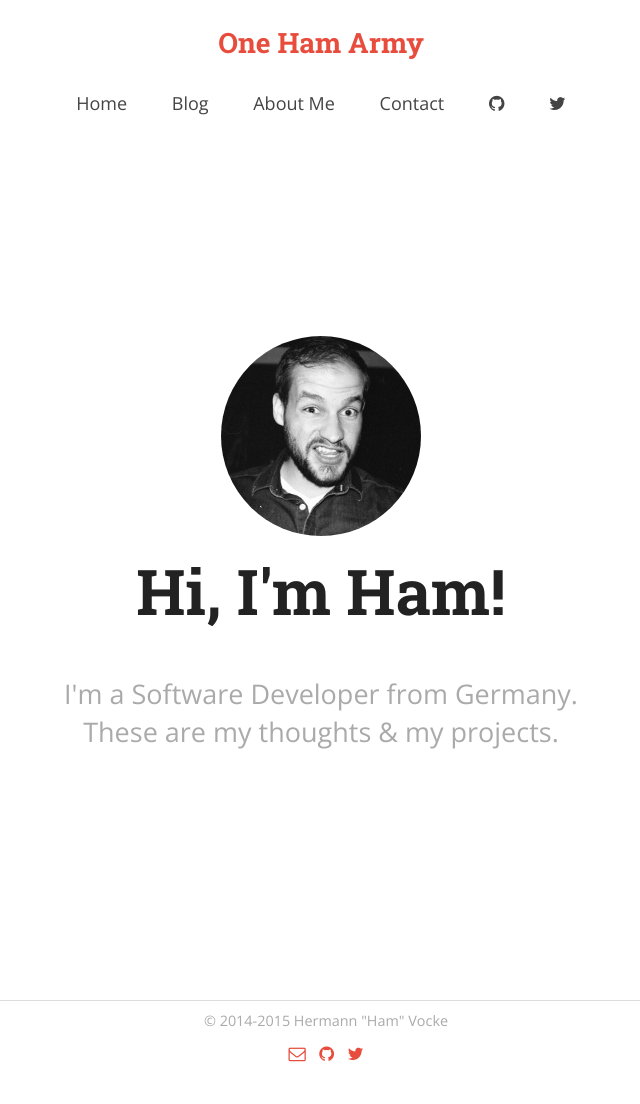
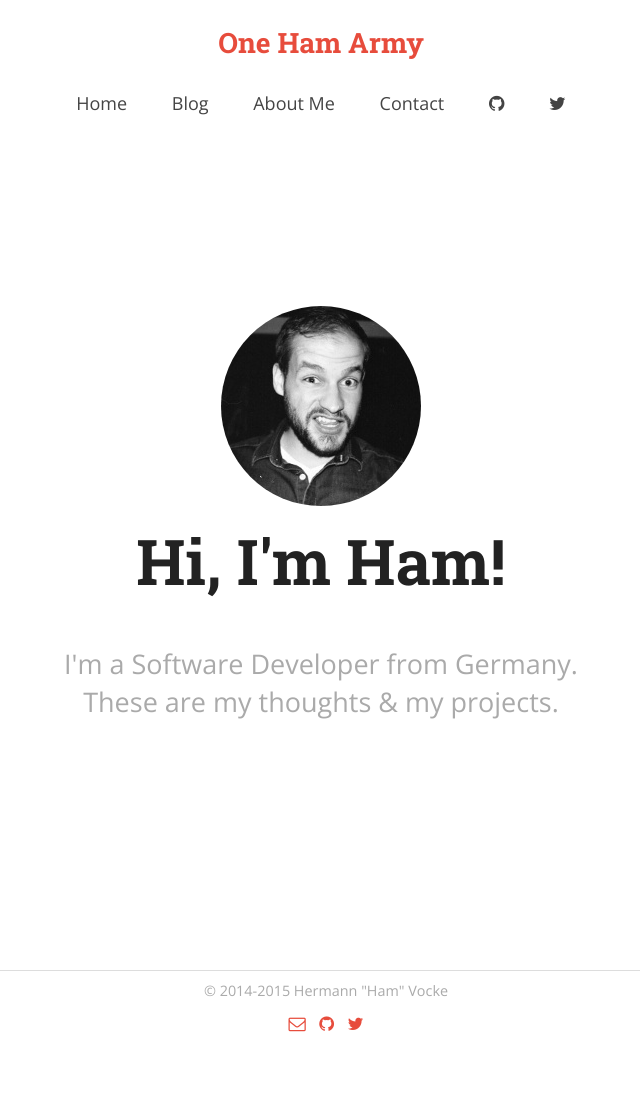
Before and after one commit to hamvocke/hamvocke.github.io, a Jekyll site: the page built from index.html, in a window 1280 px wide. Shown: the whole page, without its empty margins (319-959 px from the left). Built offline with Jekyll 4.4.1, drawn with Linux system fonts in a browser that asks for light colours; nearby versions of some CDN libraries; after the commit the page ends 1074 px from its top, so only the background shows below that.

Commit message:
moved title image a little further up

```diff
--- a/assets/css/onehamarmy.css
+++ b/assets/css/onehamarmy.css
@@ -107,7 +107,7 @@ h1.title {
 
 #home .image {
 	margin: auto;
-	margin-top: 200px;
+	margin-top: 170px;
 }
 
 #blog {
```
